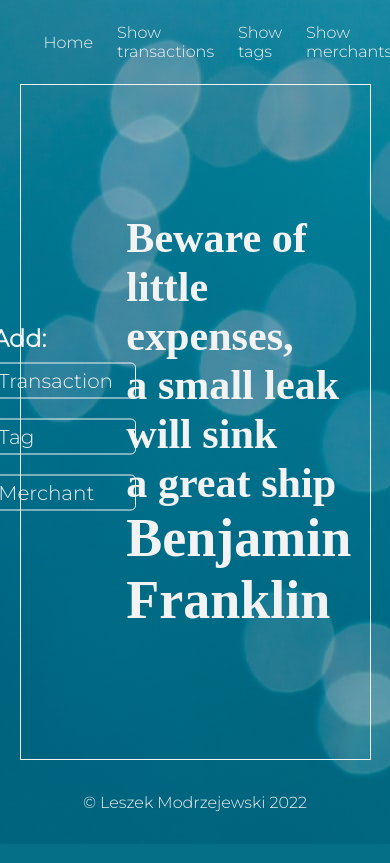
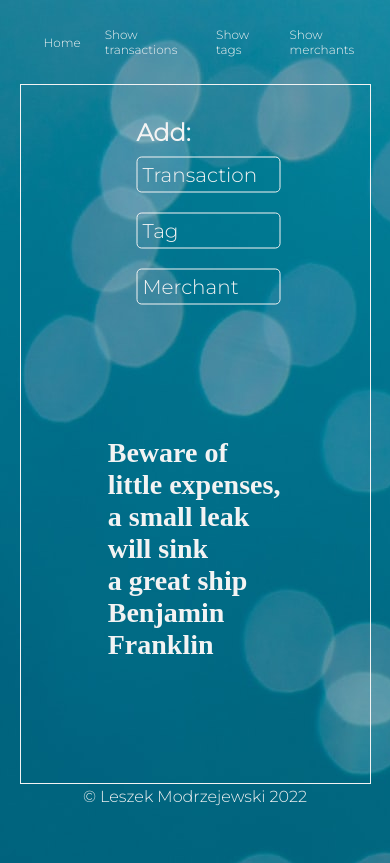
Before and after one commit to lesmodrzejewski/Spending-Tracker, a Flask app: page / in a window 390 px wide. Before the commit the page ends 812 px from the top, so only its background shows below. Run offline with Flask 2, Linux system fonts and the light colour scheme; some web fonts are replaced.

Commit message:
responsivenes max500px added

```diff
--- a/static/style.css
+++ b/static/style.css
@@ -71,8 +71,7 @@ footer {
     font-size: 1rem;
     height: 9vh;
     text-align: center;
-    padding-top: 2rem;
-    margin-top: 1px;
+    margin-top: 3px;
 }
 
 nav > ul {
@@ -107,7 +106,7 @@ aside > h2 {
     width: 100%;
     height: 100%;
     font-family: Quintessential;
-    font-size: 2.25rem;
+    font-size: 2.2rem;
 }
 
 .franklin-quote {
@@ -308,7 +307,7 @@ td {
 
 th,
 td {
-    padding: 5px;;
+    padding: 5px;
     border: 1px solid #f3f3f3;
 }
 
@@ -345,32 +344,8 @@ td {
     width: 19rem;
     margin-top: 1.5rem;
 }
-<<<<<<< HEAD
 
 @media (max-width: 500px) {
-    /* button {
-        width: 5rem;
-        font-size: 0.75rem;
-    }
-
-    #main-container {
-        display: flex;
-        flex-direction: column;
-    }
-
-    #add-container {
-        display: block;
-    }
-
-
-    .merchant-list h1 {
-        font-size: 1.25rem;
-    }
-
-    .merchant-list a {
-        font-size: 1rem;
-    } */
-
 
     body {
         width: 100vw;
@@ -378,8 +353,15 @@ td {
     main {
         display: flex;
         flex-direction: column;
-        height: 800px;
+        height: 700px;
     }
+
+    nav > ul > li {
+        font-size: 0.75rem;;
+        list-style: none;
+        margin-left: 1.5rem;
+    }
+
     #add-container {
         margin: auto;
 
@@ -392,7 +374,7 @@ td {
 
     .franklin-quote h1,
     .franklin-quote h2 {
-       display: none;
+       font-size: 1.75rem;;
     }
 
     .transactions-list h1 {
@@ -406,6 +388,28 @@ td {
     td {
         font-size: 1rem;
     }
+
+    /* MERCHANT INDEX */
+
+    .merchant-list h1 {
+        font-size: 1.5rem;
+
+    }
+
+    .merchant-list a {
+        font-size: 1.1rem;
+
+    }
+
+    /* TAG INDEX */
+
+    .tags-list h1 {
+        font-size: 1.5rem;
+
+    }
+
+    .tags-list a {
+        font-size: 1.1rem;
+
+    }
 }
-=======
->>>>>>> main
```
